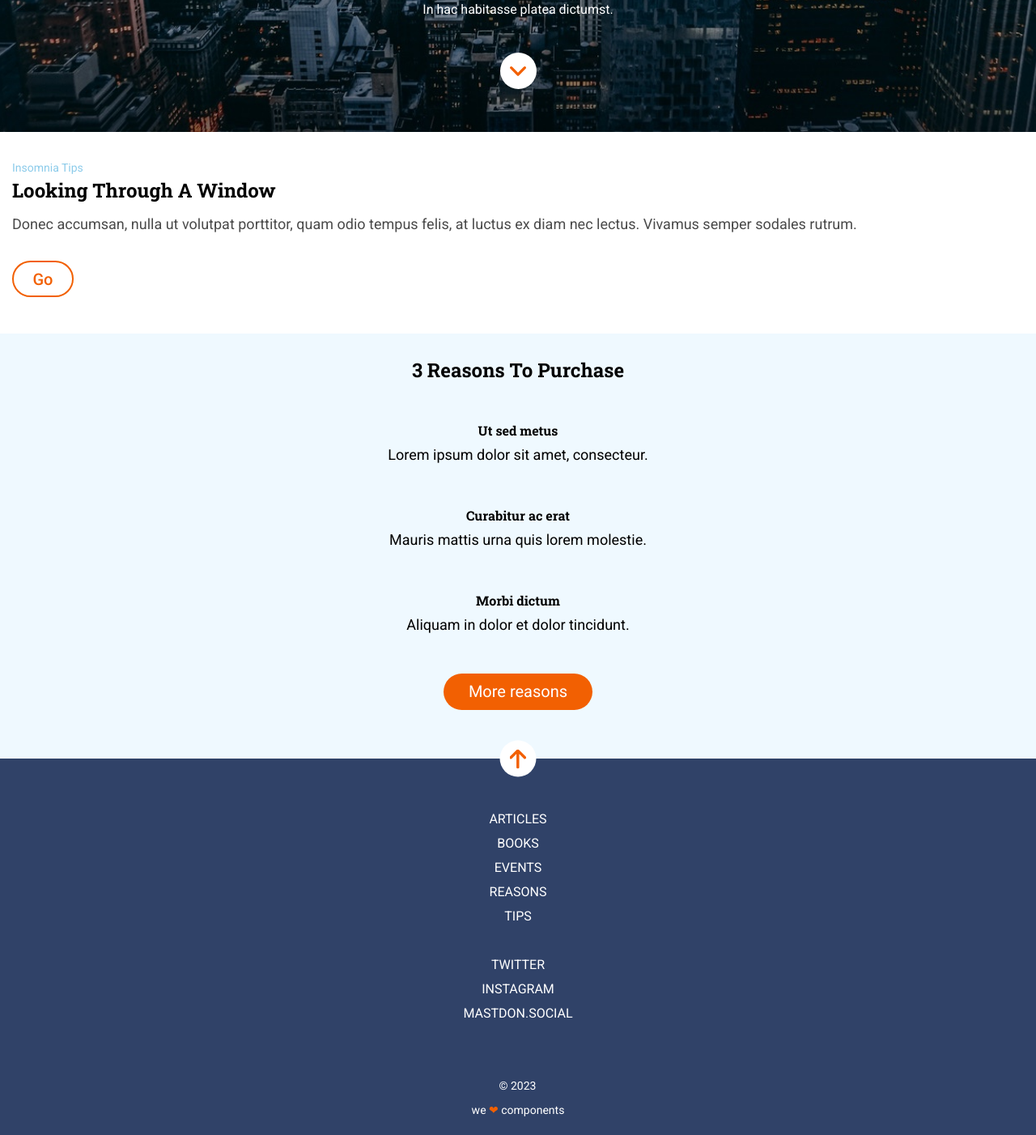
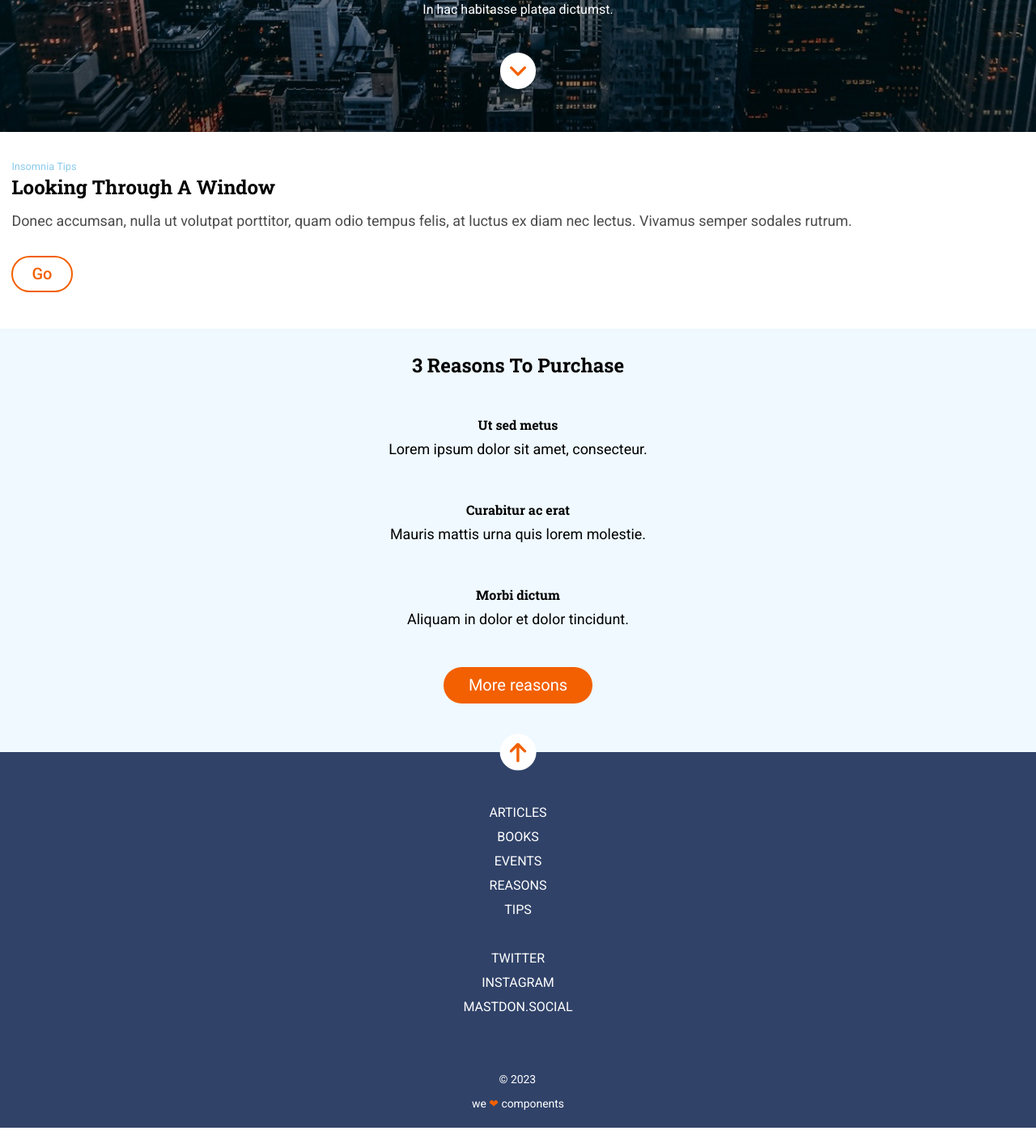
Before and after one commit to Adalab/modulo-1-evaluacion-final-maialenmunoa, a website built with Vite: page src/index.html in a window 1280 px wide. Shown: the part 637-2039 px from the top of the page at 81% size. Built offline with nearby package versions, Linux system fonts and the light colour scheme.

Commit message:
change from px to rem

```diff
--- a/src/scss/layout/_footer.scss
+++ b/src/scss/layout/_footer.scss
@@ -1,13 +1,13 @@
 .footer {
     width: 100vw;
-    height: 465px;
+    height: 29rem;
     background-color: $dark-grey-blue;
     position: relative;
 
     &__arrow {
-        width: 45px;
-        height: 45px;
-        border-radius: 22.5px;
+        width: 2.8rem;
+        height: 2.8rem;
+        border-radius: 1.4rem;
         background-color: $white;
         z-index: 1;
         display: flex;
@@ -30,11 +30,11 @@
         text-align: center;
         text-transform: uppercase;
         font-family: $font-normal;
-        font-size: 16px;
+        font-size: 1rem;
         line-height: 1.88;
-        height: 150px;
-        margin-top: 30px;
-        padding-top: 30px
+        height: 9.37rem;
+        margin-top: 1.87rem;
+        padding-top: 1.87rem;
     }
 
     &__link {
@@ -43,17 +43,17 @@
     }
 
     &__copyright {
-        margin: 30px 107px 0 106px;
+        margin: 1.87rem 6.68rem 0 6.6rem;
         font-family: $font-normal;
-        font-size: 14px;
+        font-size: 0.87rem;
         line-height: 2.14;
         color: $white;
     }
 
     &__components {
-        height: 30px;
+        height: 1.87rem;
         font-family: $font-normal;
-        font-size: 14px;
+        font-size: 0.87rem;
         line-height: 2.14;
         color: $white;
     }
--- a/src/scss/layout/_header.scss
+++ b/src/scss/layout/_header.scss
@@ -22,8 +22,8 @@
     }
 
     &__burger {
-        width: 44px;
-        height: 44px;
+        width: 2.75rem;
+        height: 2.75rem;
         background-color: #0271bc;
         z-index: 1;
         display: flex;
@@ -39,7 +39,7 @@
         justify-content: center;
         align-items: center;
         flex-direction: column;
-        gap: 10px;
+        gap: 0.62rem;
         z-index: 1;
         position: relative;
         color: $white;
@@ -47,28 +47,28 @@
 
     &__article__title {
         font-family: $font-title;
-        font-size: 42px;
+        font-size: 2.6rem;
         font-weight: bold;
         line-height: 1.31;
-        margin-bottom: 10px;
+        margin-bottom: 0.6rem;
         text-align: center;
     }
 
     &__article__text {
         font-family: $font-normal;
-        font-size: 16px;
-        margin-bottom: 45px;
+        font-size: 1rem;
+        margin-bottom: 2.81rem;
     }
 
     &__arrow {
-        width: 45px;
-        height: 45px;
-        border-radius: 22.5px;
+        width: 2.81rem;
+        height: 2.81rem;
+        border-radius: 1.4rem;
         background-color: $white;
         z-index: 1;
         display: flex;
         justify-content: center;
         align-items: center;
-        margin-bottom: 53px;
+        margin-bottom: 3.31rem;
     }
 }
--- a/src/scss/layout/_looking.scss
+++ b/src/scss/layout/_looking.scss
@@ -1,14 +1,13 @@
 .looking {
     width: 100vw;
-    /*height: 376px;*/
-    padding: 30px 15px 45px 15px;
+    padding: 1.8rem 0.9rem 2.8rem;
 
     &__tips {
         display: flex;
         justify-content: start;
         align-items: center;
         font-family: 'Roboto', sans-serif;
-        font-size: 14px;
+        font-size: 0.8rem;
         line-height: 2.14;
         color: $lightblue;
     }
@@ -18,7 +17,7 @@
         justify-content: start;
         align-items: center;
         font-family: 'Roboto Slab', serif;
-        font-size: 24px;
+        font-size: 1.5rem;
         font-weight: bold;
         color: $black;
     }
@@ -28,25 +27,25 @@
         justify-content: start;
         align-items: center;
         font-family: 'Roboto', sans-serif;
-        font-size: 18px;
+        font-size: 1.12rem;
         line-height: 1.67;
         color: $greyish-brown;
-        margin: 15px 0 30px;
+        margin: 0.9rem 0 1.8rem;
     }
 
     &__go {
         font-family: Roboto;
-        font-size: 20px;
+        font-size: 1.25rem;
         font-weight: 500;
         color: $bright-orange;
-        line-height: 42px;
+        line-height: 2.6rem;
     }
 
     &__go-btn {
-        width: 76px;
-        height: 45px;
-        border-radius: 22.5px;
-        border: solid 2px $bright-orange;
+        width:4.7rem;
+        height: 2.8rem;
+        border-radius: 1.4rem;
+        border: solid 0.13rem $bright-orange;
         text-align: center;
     }
 }
--- a/src/scss/layout/_reasons.scss
+++ b/src/scss/layout/_reasons.scss
@@ -1,17 +1,17 @@
 .reasons {
     width: 100vw;
-    padding: 30px 15px 60px;
+    padding: 1.87rem 0.9rem 3.75rem;
     background-color:$ice-blue;
     display: grid;
     place-items: center;
     position: relative;
 
     &__title {
-       width: 290px;
-       height: 30px;
-       margin: 0 0 45px;
+       width: 18.1rem;
+       height: 1.87rem;
+       margin: 0 0 2.8rem;
        font-family: $font-title;
-       font-size: 24px;
+       font-size: 1.5rem;
        line-height: 1.25;
        text-align: center;
        color: $black;
@@ -21,35 +21,35 @@
     &__body {
         display: grid;
         grid-template-columns: repeat(3, fr1);
-        line-height: 30px;
+        line-height: 1.87rem;
         text-align: center;
     }
 
     &__title {
         font-family: $font-title;
-        font-size: 18px;
-        margin: 0 60px 63px;
+        font-size: 1.12rem;
+        margin: 0 3.75rem 3.9rem;
     }
 
     &__text {
         font-family: $font-normal;
-        font-size: 18px;
-        margin: 0 60px 45px;
-        line-height: 30px;
+        font-size: 1.12rem;
+        margin: 0 3.75rem 2.8rem;
+        line-height: 1.87rem;
         text-align: center;
     }
 }
 
 .more__reasons {
     font-family: $font-normal;
-    font-size: 20px;
-    line-height: 45px;
+    font-size: 1.25rem;
+    line-height: 2.8rem;
     color: $white;
 
     &-btn {
-        width: 184px;
-        height: 45px;
-        border-radius: 22.5px;
+        width: 11.5rem;
+        height: 2.8rem;
+        border-radius: 1.4rem;
         background-color: $bright-orange;
         text-align: center;
     }
```
